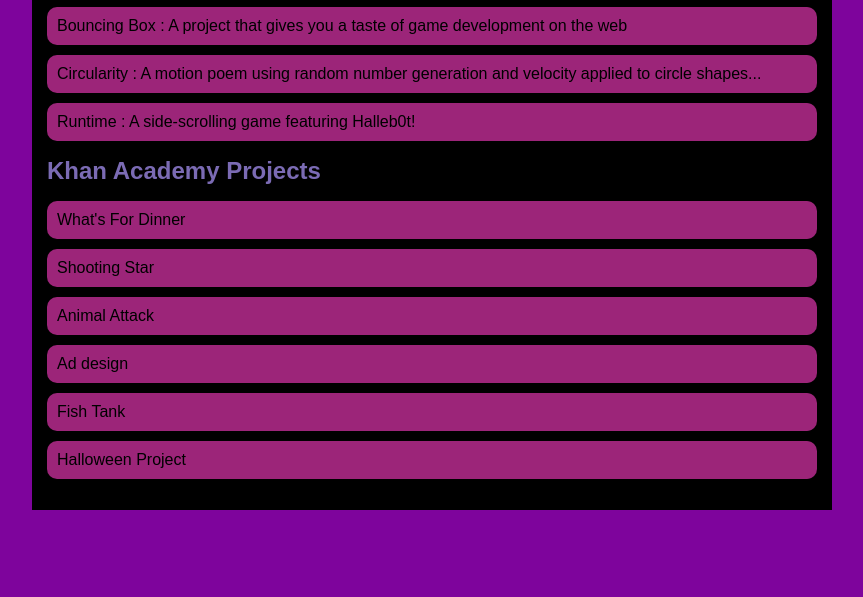
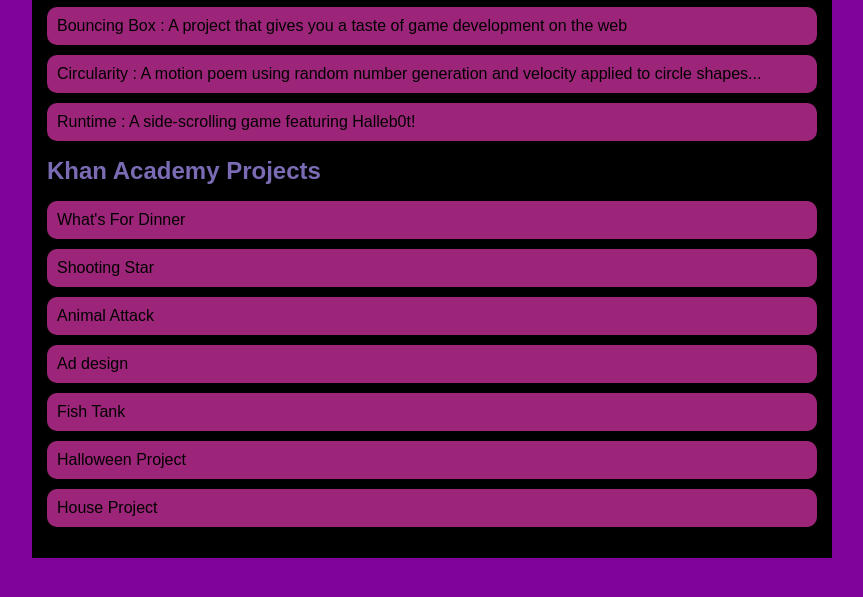
Before and after one commit to aidanjones7876/aidanjones.github.io, a plain HTML site: page portfolio.html in a window 1280 px wide. Shown: the part 197-794 px from the top of the page, without its empty margins (208-1071 px from the left). Drawn offline with Linux system fonts and the light colour scheme.

Commit message:
added project

```diff
--- a/portfolio.html
+++ b/portfolio.html
@@ -33,6 +33,7 @@
                         <li> <a href = "https://www.khanacademy.org/computer-programming/spin-off-of-project-ad-design/5130603312496640"> Ad design</a></li>
                         <li> <a href = "https://www.khanacademy.org/computer-programming/spin-off-of-project-fish-tank/6749325952335872"> Fish Tank</a></li>
                         <li> <a href = "https://www.khanacademy.org/computer-programming/nhs-halloween/4513159494549504"> Halloween Project</a>  </li>
+                        <li> <a href = "https://www.khanacademy.org/computer-programming/spin-off-of-project-build-a-house/5468627056377856"> House Project</a></li>
                     </ul>
                 </div>
             </main>
```
